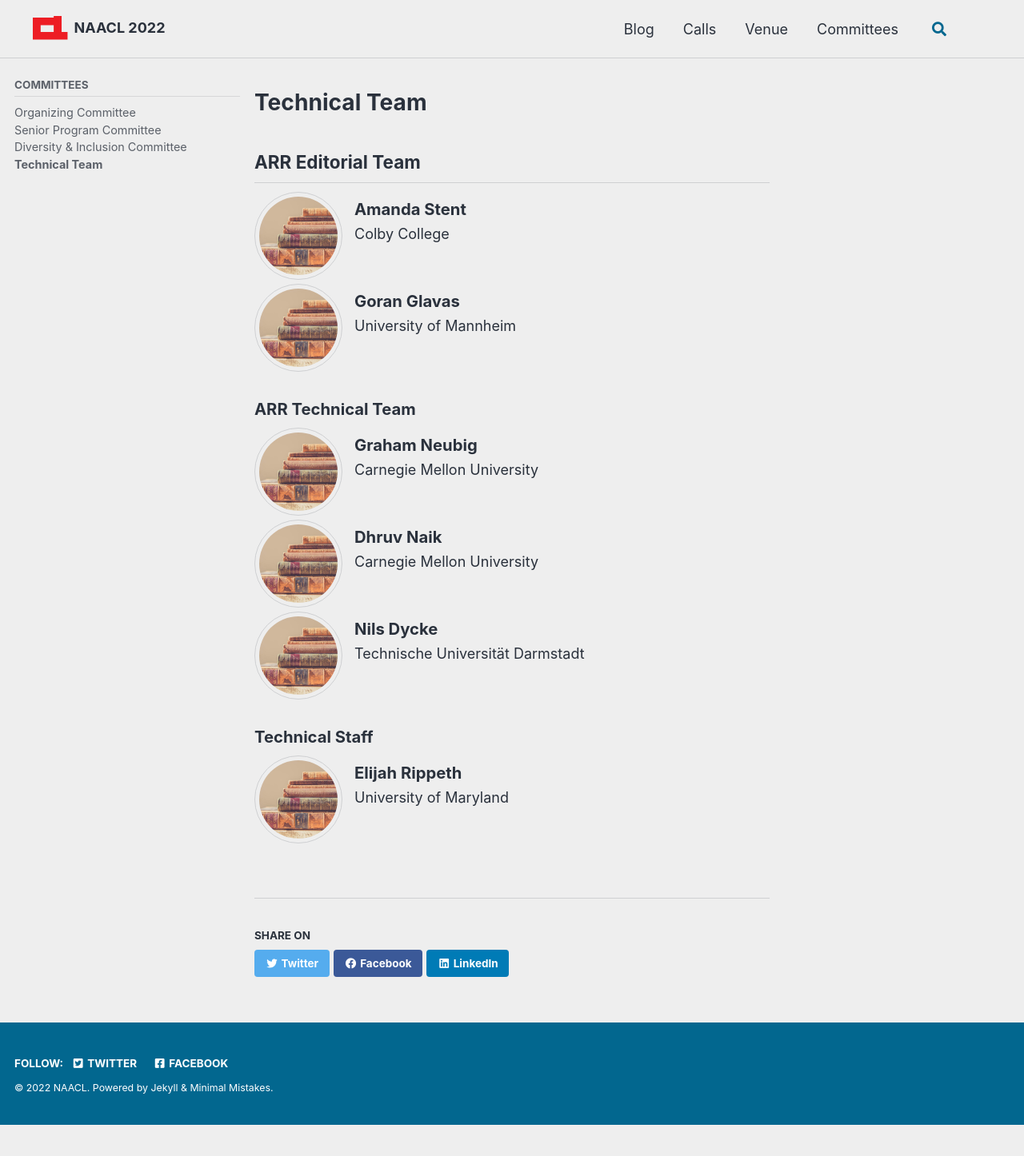
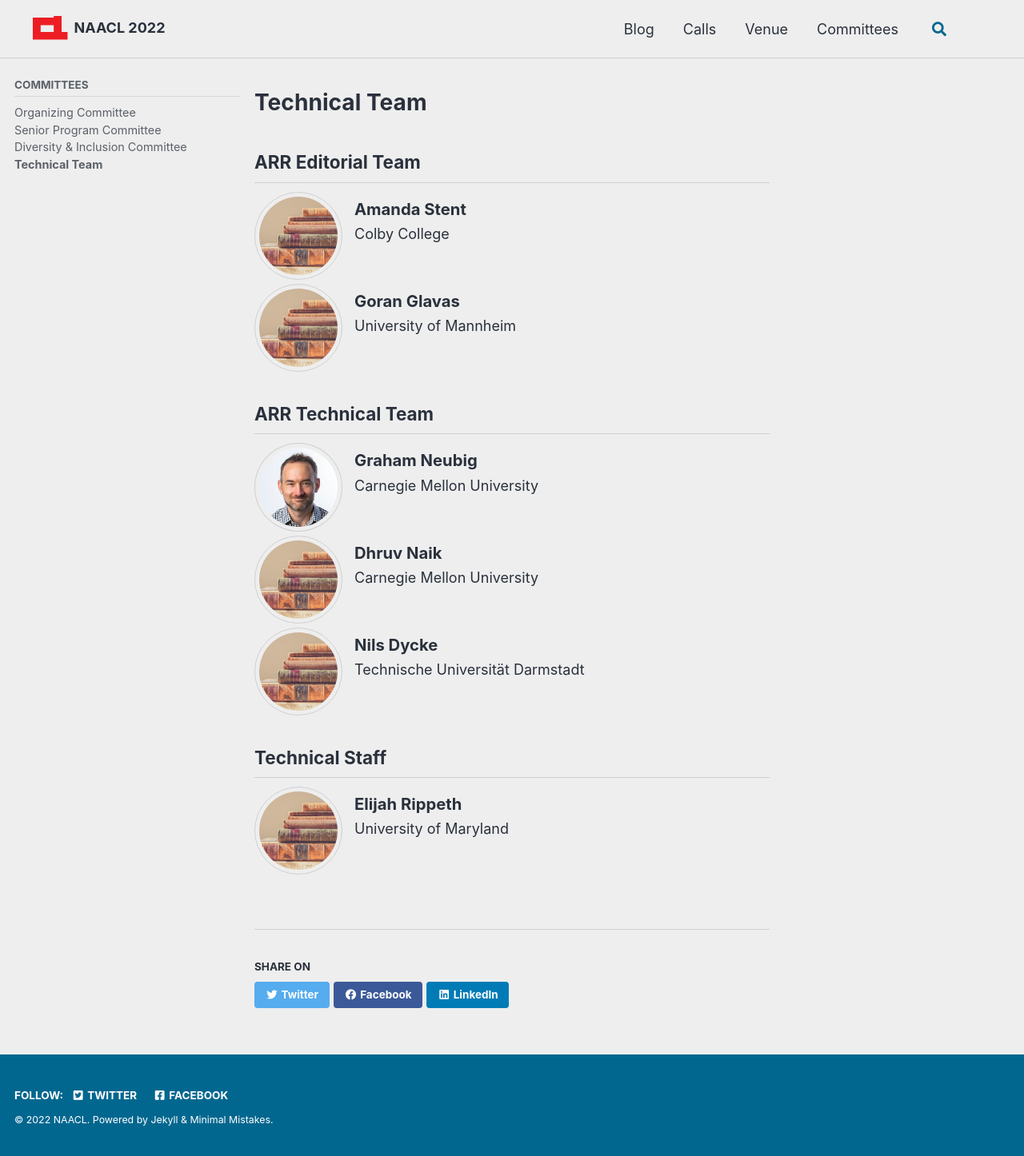
Before and after one commit to naacl-org/naacl-2022-website, a Jekyll site: the page built from _pages/committees/technical-team.md, in a window 1280 px wide. Shown: the whole page at 80% size. Built offline with Jekyll 4.4.1, drawn with Linux system fonts in a browser that asks for light colours; cached includes are drawn as plain includes; comment, search, counter and statistics services are not loaded; before the commit the page ends 1407 px from its top, so only the background shows below that.

Commit message:
Technical team
Change Graham's photo + make all subcommittees at the same level

```diff
--- a/_pages/committees/technical-team.md
+++ b/_pages/committees/technical-team.md
@@ -22,11 +22,11 @@ sidebar:
    institution="University of Mannheim"
 %}
 
-### ARR Technical Team
+## ARR Technical Team
 
 {% include committee-member.html
    name="Graham Neubig"
-   picture="/assets/images/committee/books.jpg"
+   picture="/assets/images/committee/graham_neubig.jpg"
    site="http://www.phontron.com/"
    institution="Carnegie Mellon University"
 %}
@@ -43,7 +43,7 @@ sidebar:
    institution="Technische Universität Darmstadt"
 %}
 
-### Technical Staff
+## Technical Staff
 
 {% include committee-member.html
    name="Elijah Rippeth"
```
Also changed, not shown: assets/images/committee/graham_neubig.jpg (added).
